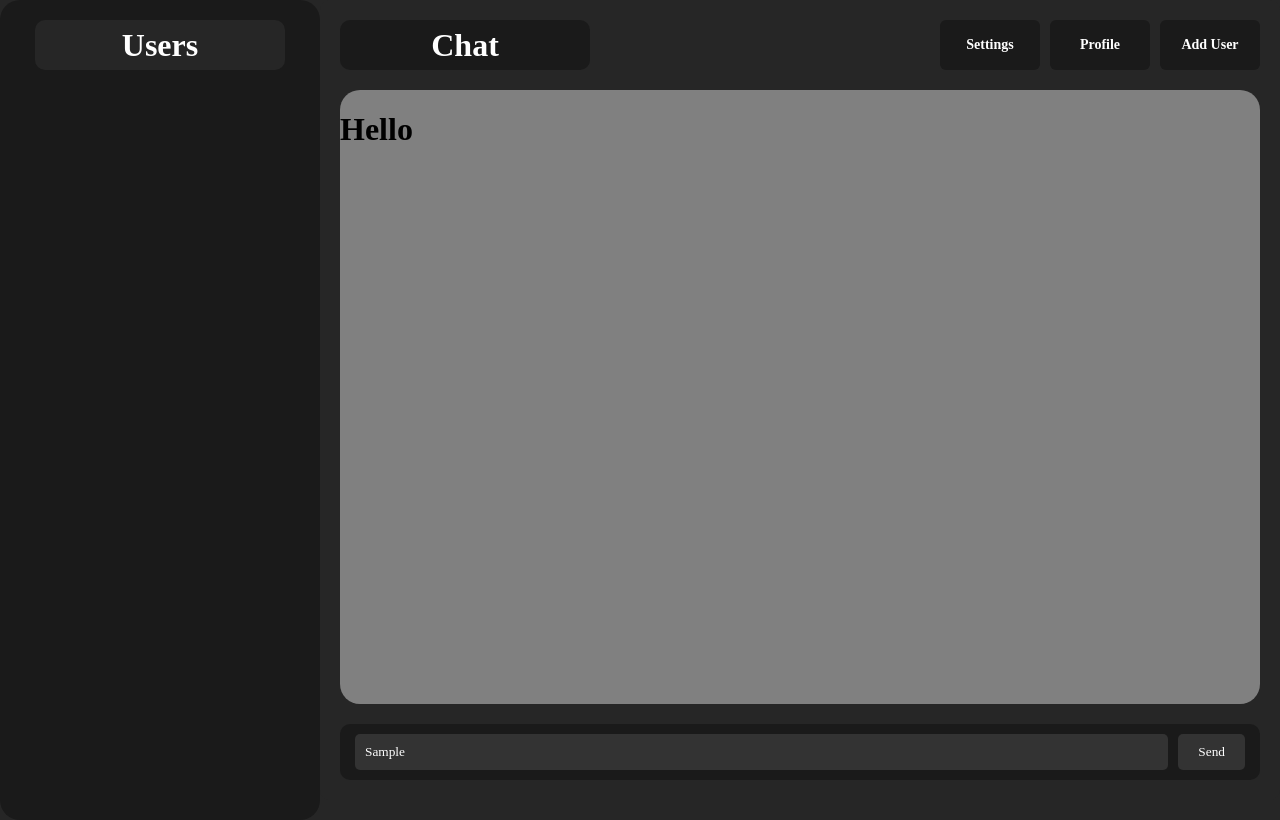
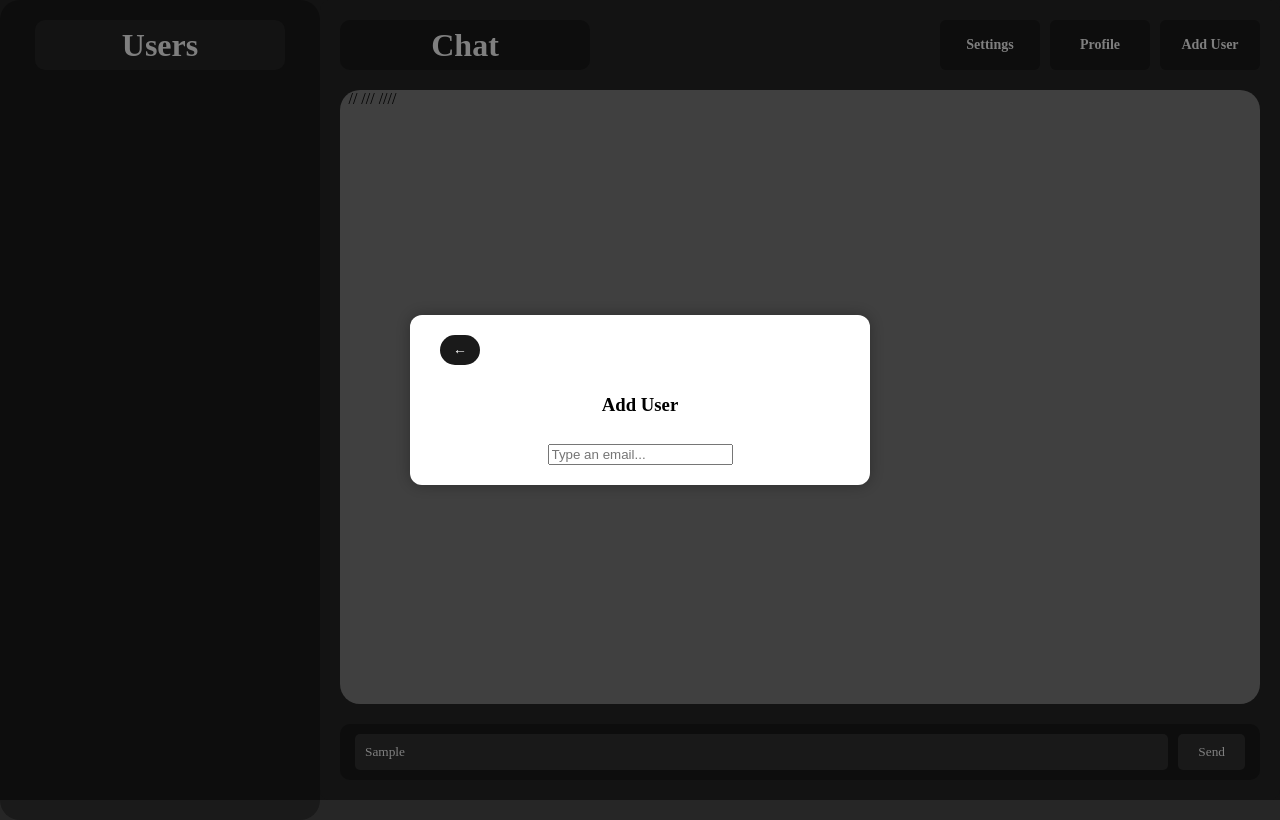
Before and after one commit to zer0anomaly/Web-Chat-Application, a website: page public/main/main.html in a window 1280 px wide. Both pictures are taken after typing "Sample" into the empty fields and a click on the button "Add User". Drawn offline with Linux system fonts and the light colour scheme.

Commit message:
Add User Button Works

```diff
--- a/public/main/main.css
+++ b/public/main/main.css
@@ -71,7 +71,74 @@ body {
 	font-weight: 700;
 	margin-right: auto;
 }
-.add-user,
+.add-user {
+	display: flex;
+	justify-content: center;
+	align-items: center;
+	padding: 10px 20px;
+	width: 100px;
+	height: 50px;
+	font-size: 14px;
+	font-weight: 500;
+	border: none;
+	border-radius: 6px;
+	background-color: hsl(0, 0%, 10%);
+	color: white;
+	cursor: pointer;
+	transition: background-color 0.2s ease;
+	font-family: "Playfair Display", serif;
+	font-weight: 700;
+}
+#profile_overlay_add {
+  position: fixed;
+  top: 0;
+  left: 0;
+  width: 100%;
+  height: 100%;
+  background-color: rgba(0, 0, 0, 0.5); /* dark transparent background */
+  display: none; /* hidden by default */
+  align-items: center;
+  justify-content: center;
+  z-index: 999; /* appear above everything */
+}
+#adding_div {
+  background: white;
+  padding: 20px 30px;
+  border-radius: 12px;
+  box-shadow: 0 0 15px rgba(0,0,0,0.3);
+  text-align: center;
+  max-width: 400px;
+  width: 90%;
+  display: flex;
+  justify-content: center;
+  align-items: center;
+  flex-direction: column;
+  gap: 10px;
+}
+#back_button_add {
+	display: flex;
+	justify-content: center;
+	align-items: center;
+	padding: 10px 20px;
+	width: 40px;
+	height: 30px;
+	font-size: 14px;
+	font-weight: 500;
+	border: none;
+	border-radius: 6px;
+	background-color: hsl(0, 0%, 10%);
+	color: white;
+	cursor: pointer;
+	transition: background-color 0.2s ease;
+	font-family: "Playfair Display", serif;
+	font-weight: 700;
+	border-radius: 100px;
+}
+#back_button_add_div {
+	width: 100%;
+	display: flex;
+	justify-content: flex-start;
+}
 .setting_button,
 .profile_button {
 	display: flex;
@@ -91,7 +158,7 @@ body {
 	font-family: "Playfair Display", serif;
 	font-weight: 700;
 }
-.add-user:hover,
+
 .setting_button:hover,
 .profile_button:hover {
 	background-color: #393E46;
--- a/public/main/main.html
+++ b/public/main/main.html
@@ -23,7 +23,12 @@
 			<button id="add-user" class="add-user">Add User</button>
 		</div>
 		<div id="chat-result" class="chat-result">
-			<h1>Hello</h1>
+			<div id="chat-log" class="chat-log">
+				/
+				//
+				///
+				////
+			</div>
 			<div id="profile_overlay">
   				<div id="profile_view">
   	 			 	<button id="back_button" class="back_button">←</button>
@@ -40,7 +45,16 @@
   					<button id="logout" class="logout">Logout</button>
   					<button id="delete_account" class="delete_account">Delete account</button>
   				</div>
+  			</div>
+  			<div id="profile_overlay_add">
+  				<div id="adding_div" class="adding_div">
+  					<div id="back_button_add_div">
+  						<button id="back_button_add" class="back_button_add">←</button>
+  					</div>
+  					<h3 id="add_word" class="word_word">Add User</h3>
+  					<input type="text" placeholder="Type an email..." class="add_input">
   				</div>
+  			</div>
 		</div>
 		<div id="chatinput" class="chatinput">
 			<input type="text" placeholder="Type a message..." class="messageinput">
--- a/public/main/main.js
+++ b/public/main/main.js
@@ -4,6 +4,8 @@ document.addEventListener("DOMContentLoaded", () => {
   const profileView = document.getElementById("profile_view");
   const userEmail = document.getElementById("user_email");
 
+  const backbtnadd = document.getElementById("back_button_add")
+  const add_usr_btn = document.getElementById('add-user')
   const settingbtn = document.getElementById("setting_button");
   const backbtn = document.getElementById("back_button_set");
   const profile_overlay_set = document.getElementById("profile_overlay_set");
@@ -12,7 +14,6 @@ document.addEventListener("DOMContentLoaded", () => {
   const change_language = document.getElementById("change_the_language");
   const logout = document.getElementById("logout");
   const delete_account = document.getElementById("delete_account");
-
   const token = localStorage.getItem("token");
 
   if (token) {
@@ -76,6 +77,7 @@ document.addEventListener("DOMContentLoaded", () => {
 
   // ✅ UI logic
   profile_overlay_set.style.display = "none";
+  profile_overlay_add.style.display = "none"
 
   settingbtn.addEventListener("click", () => {
     profile_overlay_set.style.display = "flex";
@@ -83,6 +85,14 @@ document.addEventListener("DOMContentLoaded", () => {
 
   backbtn.addEventListener("click", () => {
     profile_overlay_set.style.display = "none";
+  });
+
+  add_usr_btn.addEventListener("click", () => {
+    profile_overlay_add.style.display = "flex"
+  })
+
+  backbtnadd.addEventListener("click", () => {
+    profile_overlay_add.style.display = "none";
   });
 
   profileBtn.addEventListener("click", () => {
```
